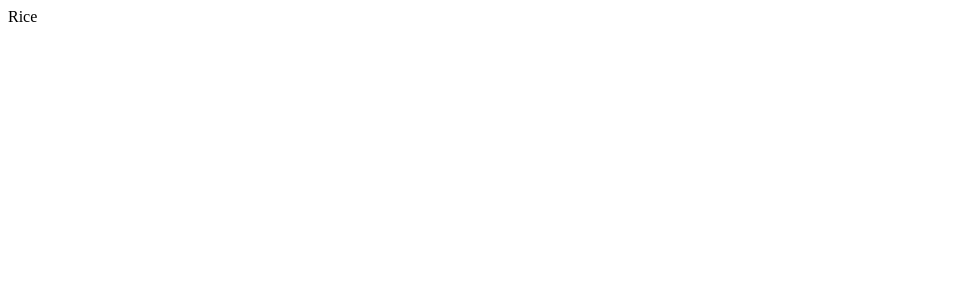
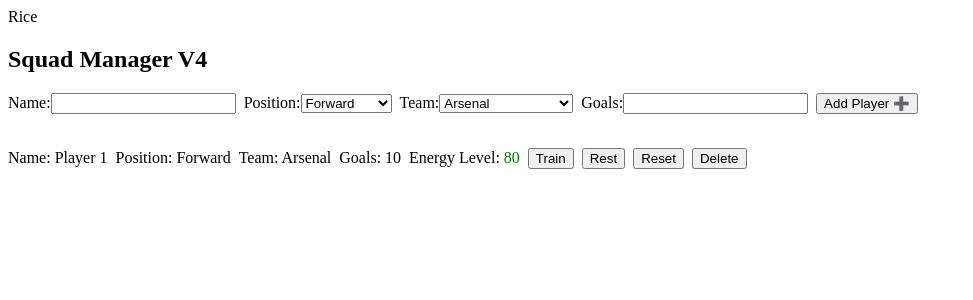
Before and after one commit to proclaimed11/react-tutor, a React (Vite) app: page / in a window 1280 px wide. Shown: the top 300 px of the page, without its empty margins (0-973 px from the left). Built offline with nearby package versions, Linux system fonts and the light colour scheme.

Commit message:
update 04/03/2026

```diff
--- a/src/Practise/FundamentalsReact/projects/phaseOneV4.tsx
+++ b/src/Practise/FundamentalsReact/projects/phaseOneV4.tsx
@@ -1,71 +1,171 @@
-import { useState } from "react";
+import { useState, type ChangeEvent, type FormEvent } from "react";
 
-type Position = 'Forward' | 'Midfielder' | 'Defender' | 'Goalkeeper';
-type Team = 'Arsenal' | 'Man United' | 'Chelsea' | 'Liverpool'| 'Man City' | 'Tottenham';
+type Position = "Forward" | "Midfielder" | "Defender" | "Goalkeeper";
+
+type Team = "Arsenal" | "Chelsea" | "Liverpool" | "Manchester United";
 
 interface Player{
   id:number,
   name:string,
+  position:Position,
   team:Team,
-  position:Position,
   goals?:number,
   energyLevel:number,
 }
 
-interface TeamProps<T>{
-  players:T[],
-  OnTrain:(player:T)=>void,
-  OnReset:(player:T)=>void,
-  OnDelete:(playerID:number)=>void,
-  OnRest:(player:T)=>void,
+interface PlayerProps<T>{
+  Players:T[],
+  onTrain:(player:T)=>void,
+  onRest:(player:T)=>void,
+  onReset:(player:T)=>void,
+  onDelete:(playerId:number)=>void,
 }
 
-const PlayerProps =(props:TeamProps<Player>)=>{
-  const enerrgyColor=(value:number):string=>{
-      if(value > 70) return 'green';
-      if(value > 30) return 'orange';
-      return 'red';
+const PlayerList =(props:PlayerProps<Player>)=>{
+  const energyComposer =(energy:number)=>{
+    if(energy>70) return "green";
+    if(energy>40) return "orange";
+    return "red";
   }
 
   return(
-    <div>
-      {props.players.map((player)=>(
+    <>
+      {props.Players.map(player => (
         <p key={player.id}>
-          <span>Name: {player.name}</span>&nbsp;
-          <span>Position:{player.position}</span>&nbsp;
-          <span>Team: {player.team}</span>&nbsp;
-          {player.goals && <span>Goals: {player.goals}</span>}&nbsp;
-          <span style={{color:enerrgyColor(player.energyLevel)}}>Energy:{player.energyLevel}</span>
+          <span>Name: {player.name}</span>&nbsp;&nbsp;
+          <span>Position: {player.position}</span>&nbsp;&nbsp;
+          <span>Team: {player.team}</span>&nbsp;&nbsp;
+          <span>Goals: {player.goals || 0}</span>&nbsp;&nbsp;
+          <span>Energy Level: </span><span style={{color:energyComposer(player.energyLevel)}}>{player.energyLevel}</span>&nbsp;&nbsp;
+          <button onClick={() => props.onTrain(player)}>Train</button>&nbsp;&nbsp;
+          <button onClick={() => props.onRest(player)}>Rest</button>&nbsp;&nbsp;
+          <button onClick={() => props.onReset(player)}>Reset</button>&nbsp;&nbsp;
+          <button onClick={() => props.onDelete(player.id)}>Delete</button>
         </p>
       ))}
-    </div>
-  )
+    </>
+  );
 }
 
-const PlayerList = () => {
-  const [players,SetPlayers] = useState<Player[]>([
-    {id:1,name:'Rice',team:'Arsenal',position:'Forward',goals:10,energyLevel:80},
-    {id:2,name:'Cherki',team:'Man City',position:'Midfielder',goals:10,energyLevel:80},
-    {id:3,name:'James',team:'Chelsea',position:'Defender',goals:10,energyLevel:80},
-  ])
+const SquadManagerV4 =()=>{
+  const [players, SetPlayers] = useState<Player[]>([
+    { id: 1, name: "Player 1", position: "Forward", team: "Arsenal", goals: 10, energyLevel: 80 }
+  ]);
 
-  const [newPlayer, SetNewPlayer] = useState({
+  const [newPlayer,SetNewPlayer]=useState({
    name:"",
+   position:"Forward" as Position,
    team:"Arsenal" as Team,
-   position:"Forward" as Position,
    goals:""
   })
 
-  const nextId = players.length ? Math.max(...players.map((player)=>player.id))+1 : 1;
+  const [errors, setErrors] = useState({
+    name:"",
+    goals:""
+  });
 
-  const clamp = (value:number) => Math.max(0,Math.min(100,value));
+  const nextId = players.length ? Math.max(...players.map((player)=>player.id)) + 1 : 1;
+
+  const clamper =(value:number)=> Math.max(0,Math.min(100,value));
 
   const handleTrain = (playerToUpdate:Player) =>{
      SetPlayers((prev)=>
         prev.map((player)=>(
-        player.id === playerToUpdate.id ?
-        {...player, energyLevel:clamp(player.energyLevel-10)} : player
+          player.id === playerToUpdate.id
+            ? { ...player, energyLevel: clamper(player.energyLevel - 10)}
+            : player
         ))
-    );
+    )
   }
+
+  const handleRest = (playerToUpdate:Player) =>{
+   SetPlayers((prev)=>
+    prev.map((player)=>(
+      player.id === playerToUpdate.id
+        ? { ...player, energyLevel: clamper(player.energyLevel + 10)}
+        : player
+    ))
+  )
 }
+
+const hanndleReset = (playerToUpdate:Player) =>{
+  SetPlayers((prev)=>(
+    prev.map((player)=>(
+      player.id === playerToUpdate.id
+        ? { ...player, energyLevel: 100 }
+        : player
+    ))
+  ))
+}
+
+const handleDelete =(playerId:number)=>{
+  SetPlayers((prev)=>prev.filter((player)=>player.id !== playerId))
+}
+
+const validateForm =()=>{
+  let isValid = true;
+}
+
+const handleChangeInput=(e:ChangeEvent<HTMLInputElement | HTMLSelectElement>)=>{
+const { name, value } = e.target;
+SetNewPlayer((prev)=>({
+...prev,
+[name]: name === "goals" ? Number(value) : value
+}));
+}
+
+const handleAddPlayer =(e:FormEvent)=>{
+  e.preventDefault();
+
+  if(!newPlayer.name.trim()) return;
+
+  const playerToAdd:Player={
+  id: nextId,
+  name: newPlayer.name,
+  position:newPlayer.position,
+  team:newPlayer.team,
+  goals:newPlayer.goals ? Number(newPlayer.goals) : 0,
+  energyLevel:100
+  }
+
+  SetPlayers((prev)=>[...prev,playerToAdd]);
+  SetNewPlayer({
+    name:"",
+    position:"Forward" as Position,
+    team:"Arsenal" as Team,
+    goals:""
+  })
+}
+
+return(
+  <>
+  <h2>Squad Manager V4</h2>
+  <form onSubmit={handleAddPlayer}>
+    <label htmlFor="name">Name:</label>
+    <input name="name" value={newPlayer.name} onChange={handleChangeInput}/>&nbsp;&nbsp;
+    <label htmlFor="position">Position:</label>
+    <select name="position" value={newPlayer.position} onChange={handleChangeInput}>
+      <option value="Forward">Forward</option>
+      <option value="Midfielder">Midfielder</option>
+      <option value="Defender">Defender</option>
+      <option value="Goalkeeper">Goalkeeper</option>
+    </select>&nbsp;&nbsp;
+    <label htmlFor="team">Team:</label>
+    <select name="team" value={newPlayer.team} onChange={handleChangeInput}>
+      <option value="Arsenal">Arsenal</option>
+      <option value="Chelsea">Chelsea</option>
+      <option value="Liverpool">Liverpool</option>
+      <option value="Manchester United">Manchester United</option>
+    </select>&nbsp;&nbsp;
+    <label htmlFor="goals">Goals:</label>
+    <input name="goals" type="number" value={newPlayer.goals} onChange={handleChangeInput}/>&nbsp;&nbsp;
+    <button type="submit">Add Player ➕</button>
+  </form>&nbsp;&nbsp;&nbsp;&nbsp;&nbsp;
+
+  <PlayerList Players={players} onTrain={handleTrain} onRest={handleRest} onReset={hanndleReset} onDelete={handleDelete}/>
+  </>
+)
+
+}
+
+export default SquadManagerV4;
--- a/src/main.tsx
+++ b/src/main.tsx
@@ -22,6 +22,7 @@ import SquadManagerV3 from './Practise/FundamentalsReact/projects/phaseOneV3.tsx
 import SquadMangerV4 from './Practise/FundamentalsReact/projects/phaseOneV4.tsx';
 import DashboardV8 from './Practise/FundamentalsCSS/Dashboards/DashV8/DashboardV8.tsx';
 import UseEffect from './Practise/FundamentalsReact/UseEffect.tsx';
+import SquadManagerV4 from './Practise/FundamentalsReact/projects/phaseOneV4.tsx';
 
 createRoot(document.getElementById('root')!).render(
   <StrictMode>
@@ -57,7 +58,7 @@ createRoot(document.getElementById('root')!).render(
 
     {/* <SquadManagerV3/>  */}
 
-    {/* <SquadMangerV4/> */}
+    <SquadManagerV4/>
 
 
   </StrictMode>,
```
Lines whose indentation alone changed are shown as unchanged.
